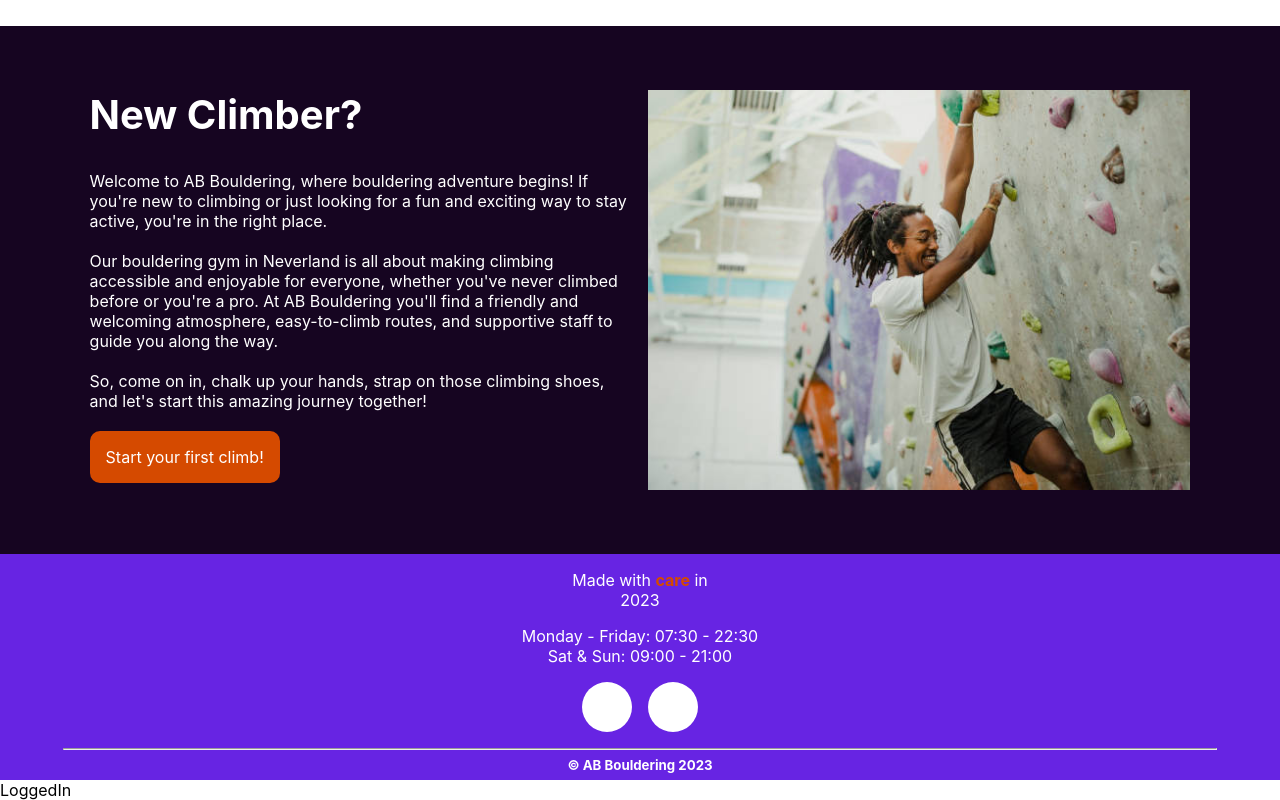
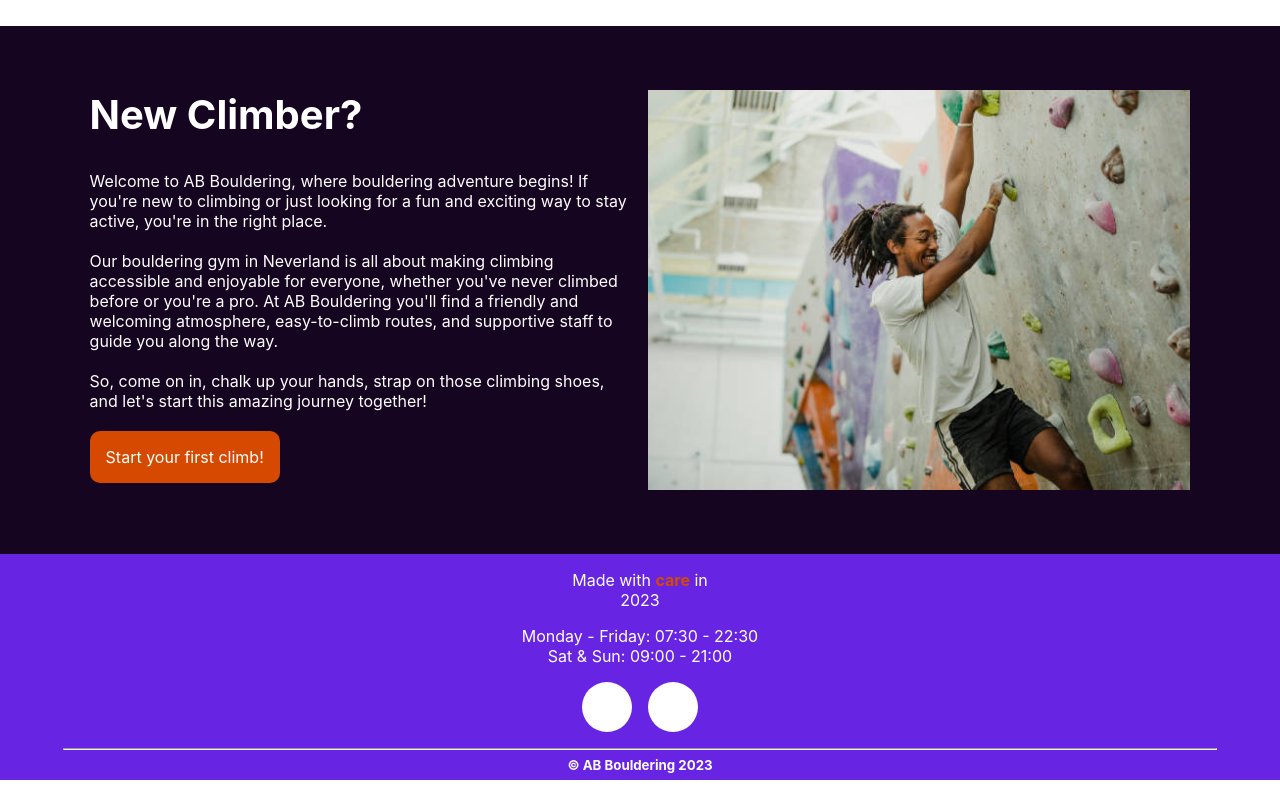
Before and after one commit to WildHeat/bouldering-booking, a React (Create React App) app: page / in a window 1280 px wide. Shown: the part 1783-2583 px from the top of the page. Built offline with nearby package versions, Linux system fonts and the light colour scheme.

Commit message:
Update LoggedIn.js

```diff
--- a/src/components/LoggedIn/LoggedIn.js
+++ b/src/components/LoggedIn/LoggedIn.js
@@ -44,7 +44,7 @@ const LoggedIn = () => {
     };
     checkUser();
   }, [pathname]);
-  return <div>LoggedIn</div>;
+  return null;
 };
 
 export default LoggedIn;
```
